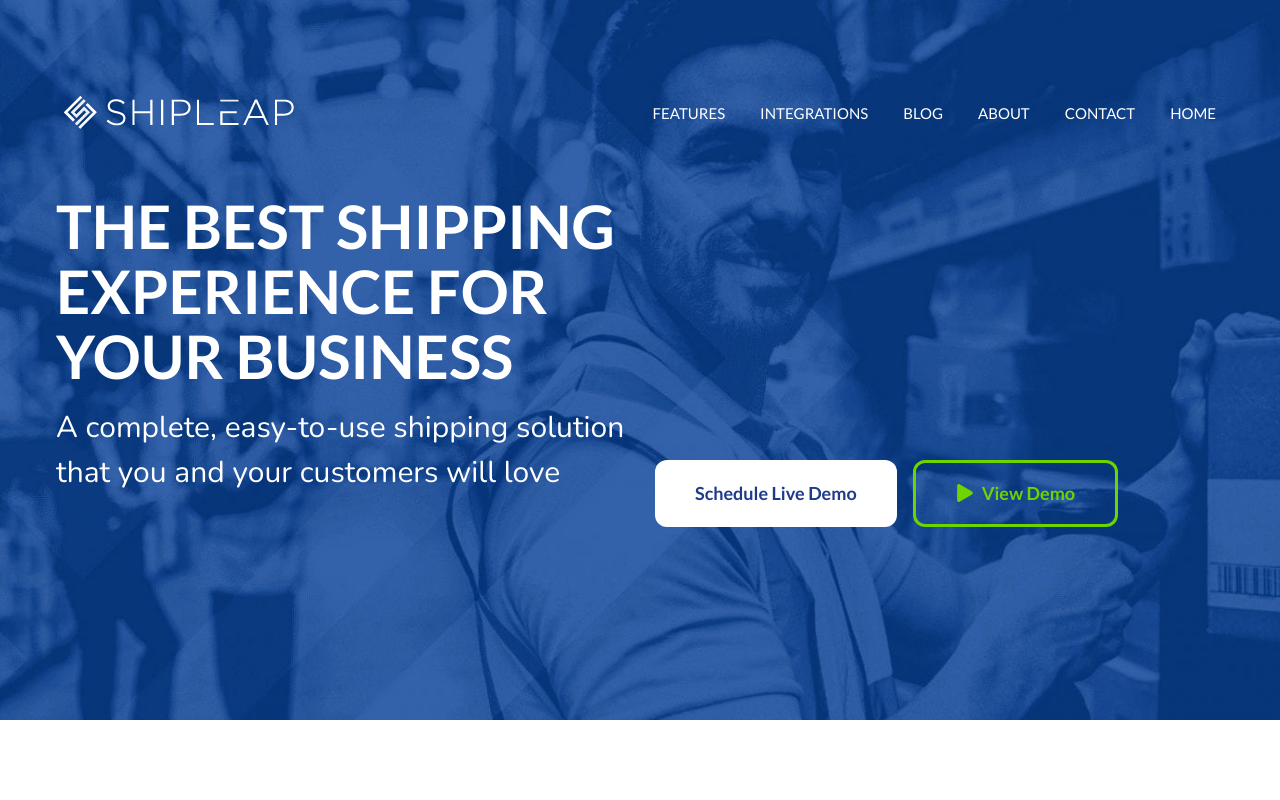
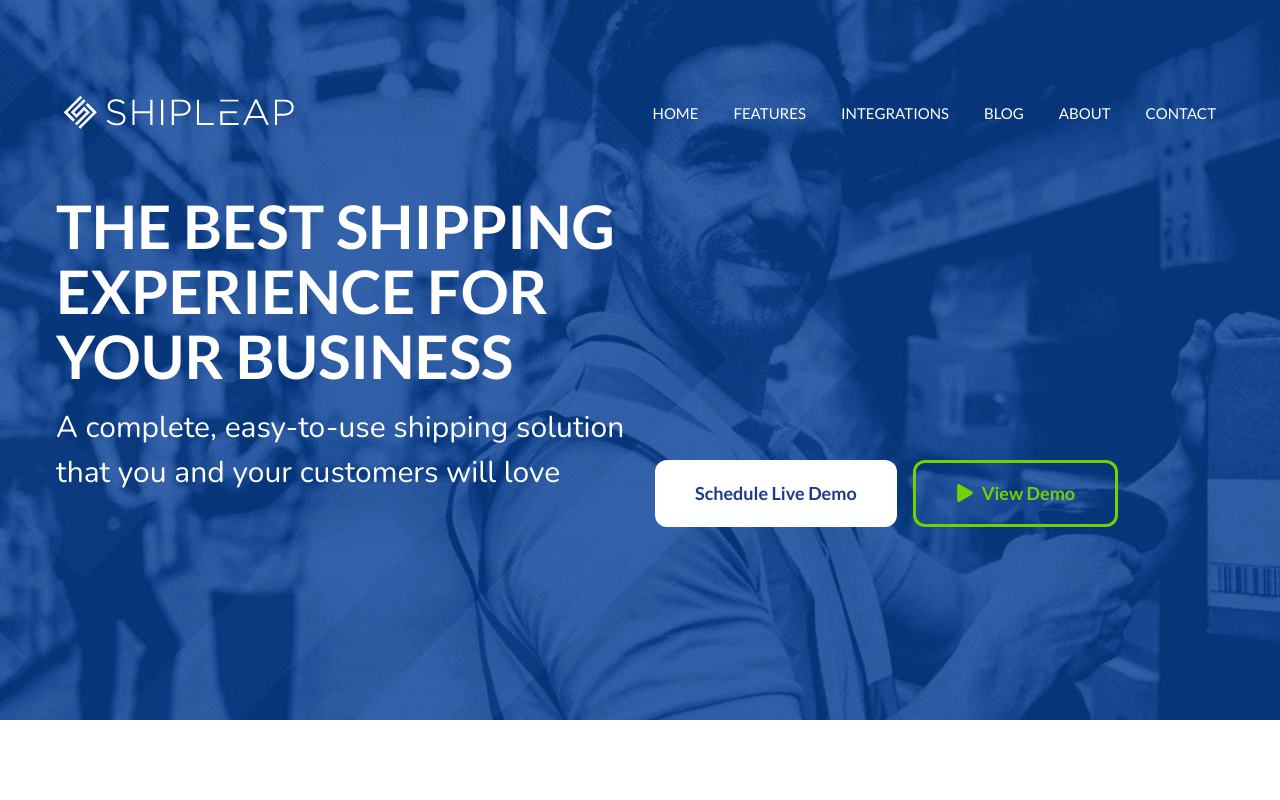
Before and after one commit to aizaz-dev/shiply-accounting301, a Next.js app: page / in a window 1280 px wide. Shown: the top 800 px of the page. Built offline with nearby package versions, Linux system fonts and the light colour scheme.

Commit message:
menus alignment

```diff
--- a/src/components/homepage/header/Header.js
+++ b/src/components/homepage/header/Header.js
@@ -6,12 +6,12 @@ import Image from 'next/image'
 import { RxHamburgerMenu } from "react-icons/rx";
 
 const menuItems = [
+  { label: 'HOME', url: '/' },
   { label: 'FEATURES', url: '/features' },
   { label: 'INTEGRATIONS', url: '/integrations' },
   { label: 'BLOG', url: '/resources' },
   { label: 'ABOUT', url: '/about-us' },
-  { label: 'CONTACT', url: '/contact-us' },
-  { label: 'HOME', url: '/' }
+  { label: 'CONTACT', url: '/contact-us' }
 ];
 
 const reloadOnNavigation = ['HOME', 'INTEGRATIONS'];
```
